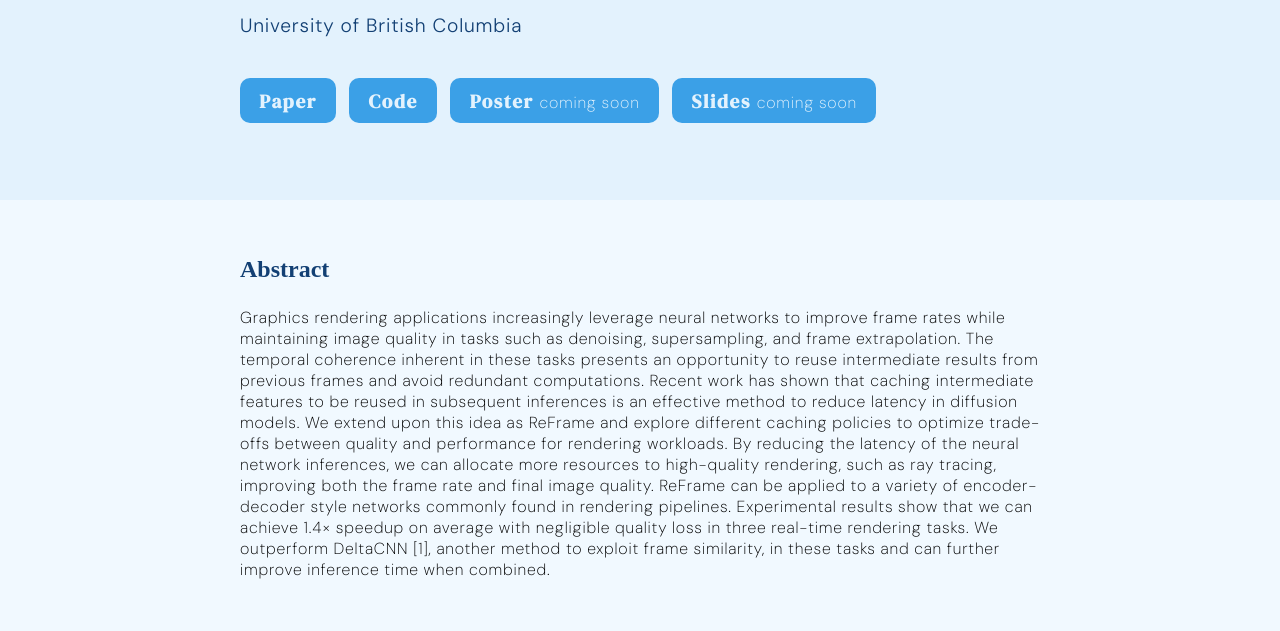
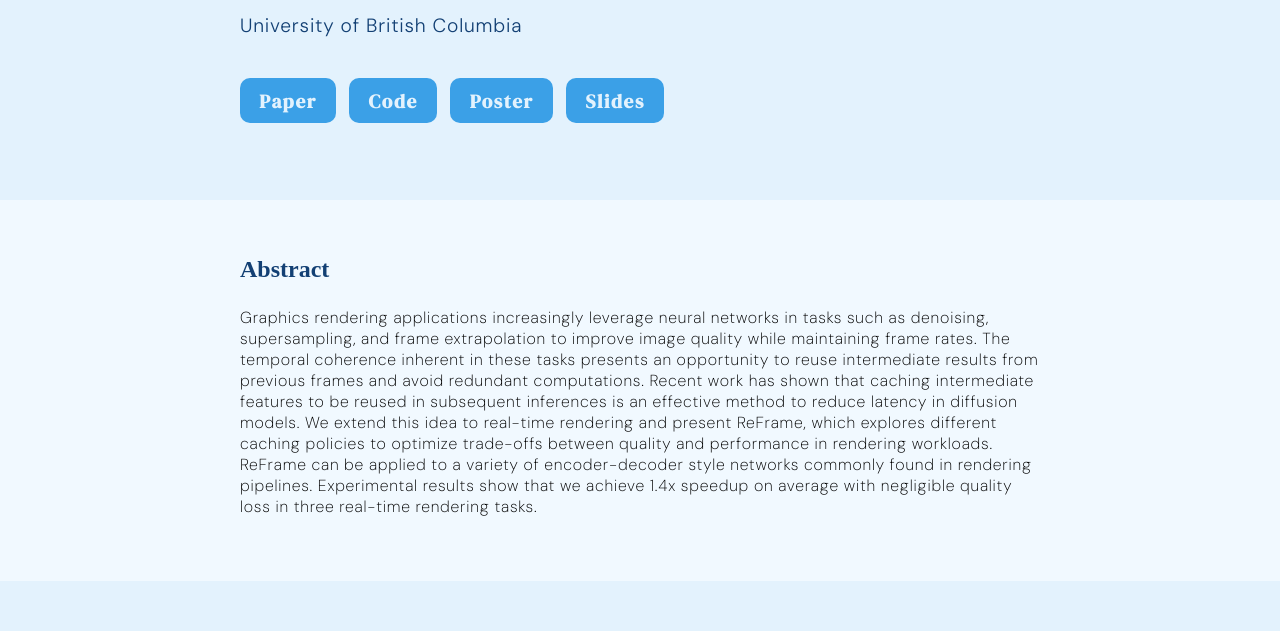
Before and after one commit to ubc-aamodt-group/reframe-layer-caching, a plain HTML site: page docs/index.html in a window 1280 px wide. Shown: the part 473-1104 px from the top of the page. Drawn offline with nearby package versions, Linux system fonts and the light colour scheme; a web font is replaced by a local one.

Commit message:
add poster and slides

```diff
--- a/docs/index.html
+++ b/docs/index.html
@@ -46,26 +46,14 @@
         <div class="group">
             <a class="tag" href="./reframe-paper.pdf"><span>Paper</span></a>
             <a class="tag" href="https://github.com/ubc-aamodt-group/reframe-layer-caching"><span>Code</span></a>
-            <a class="tag"><span>Poster <small>coming soon</small></span></a>
-            <a class="tag"><span>Slides <small>coming soon</small></span></a>
+            <a class="tag" href="./icml2025_reframe_poster.pdf"><span>Poster</span></a>
+            <a class="tag" href="./slides_export.pdf"><span>Slides</span></a>
         </div>
     </div>
     <div class="section" id="abstract-section">
         <div class="container">
             <h3>Abstract</h3>
-            <p>Graphics rendering applications increasingly leverage neural networks to improve frame rates while
-                maintaining image quality in tasks such as denoising, supersampling, and frame extrapolation. The
-                temporal coherence inherent in these tasks presents an opportunity to reuse intermediate results from
-                previous frames and avoid redundant computations. Recent work has shown that caching intermediate
-                features to be reused in subsequent inferences is an effective method to reduce latency in diffusion
-                models. We extend upon this idea as ReFrame and explore different caching policies to optimize
-                trade-offs between quality and performance for rendering workloads. By reducing the latency of the
-                neural network inferences, we can allocate more resources to high-quality rendering, such as ray
-                tracing, improving both the frame rate and final image quality. ReFrame can be applied to a variety of
-                encoder- decoder style networks commonly found in rendering pipelines. Experimental results show that we
-                can achieve 1.4&times; speedup on average with negligible quality loss in three real-time rendering
-                tasks. We outperform DeltaCNN [1], another method to exploit frame similarity, in these tasks and can
-                further improve inference time when combined.</p>
+            <p>Graphics rendering applications increasingly leverage neural networks in tasks such as denoising, supersampling, and frame extrapolation to improve image quality while maintaining frame rates. The temporal coherence inherent in these tasks presents an opportunity to reuse intermediate results from previous frames and avoid redundant computations. Recent work has shown that caching intermediate features to be reused in subsequent inferences is an effective method to reduce latency in diffusion models. We extend this idea to real-time rendering and present ReFrame, which explores different caching policies to optimize trade-offs between quality and performance in rendering workloads. ReFrame can be applied to a variety of encoder-decoder style networks commonly found in rendering pipelines. Experimental results show that we achieve 1.4x speedup on average with negligible quality loss in three real-time rendering tasks.</p>
         </div>
     </div>
     <div class="section" id="summary-section">
@@ -73,7 +61,7 @@
             <h3>ReFrame</h3>
             <p>We exploit temporal redundancy in neural networks for real-time rendering workloads by caching
                 intermediate layer features to reuse in subsequent frames and avoid unnecessary computations, similar to
-                DeepCache [2]. We can cache features for U-Net and U-Net++ architectures as well as encoder-decoder
+                DeepCache [1]. We can cache features for U-Net and U-Net++ architectures as well as encoder-decoder
                 style networks that include feature concatenations.</p>
 
             <p class="label">Caching features for U-Net and U-Net++ architectures.</p>
@@ -88,7 +76,7 @@
 
             <p>We dynamically refresh the contents when it becomes stale by comparing the inputs of the current frame
                 against the previous inputs used to generate the cached features. This approach requires more
-                computation than the fixed refresh schedule proposed by DeepCache [2], but adapts well to the
+                computation than the fixed refresh schedule proposed by DeepCache [1], but adapts well to the
                 unpredictable nature of real-time rendering and prevents sudden quality drops. In fact, this is one of
                 many key differences between diffusion models and real-time rendering.</p>
 
@@ -113,7 +101,7 @@
                     </tr>
                     <tr>
                         <td>Total number and behavior of forward passes is predetermined.</td>
-                        <td>Total number and bahavior of forward passes are random, dependent on real-time user inputs.
+                        <td>Total number and behavior of forward passes are random, dependent on real-time user inputs.
                         </td>
                     </tr>
                     <tr>
@@ -251,10 +239,7 @@
     organization={PMLR},
 }</code></pre>
 
-            <small>[1] Parger, Mathias, Chengcheng Tang, Christopher D. Twigg, Cem Keskin, Robert Wang, and Markus
-                Steinberger. "DeltaCNN: End-to-End CNN Inference of Sparse Frame Differences in Videos." Proceedings of
-                the IEEE/CVF Conference on Computer Vision and Pattern Recognition (CVPR). 2022.</small>
-            <small>[2] Ma, Xinyin, Gongfan Fang, and Xinchao Wang. "DeepCache: Accelerating Diffusion Models for Free."
+            <small>[1] Xinyin Ma, Gongfan Fang, and Xinchao Wang. "DeepCache: Accelerating Diffusion Models for Free."
                 Proceedings of the IEEE/CVF Conference on Computer Vision and Pattern Recognition (CVPR). 2024.</small>
         </div>
     </div>
```
Also changed, not shown: 2 other files.
